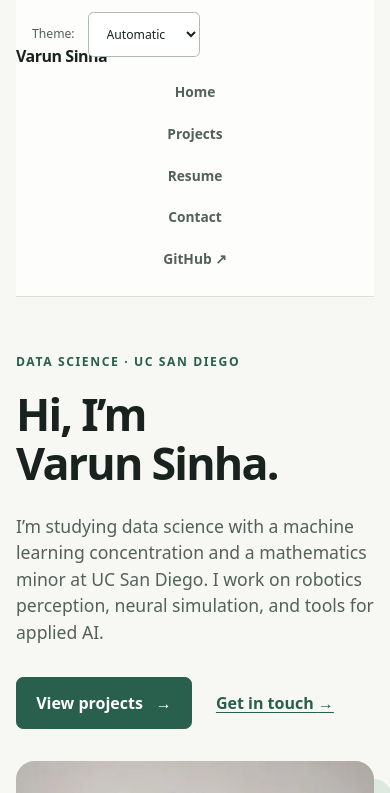
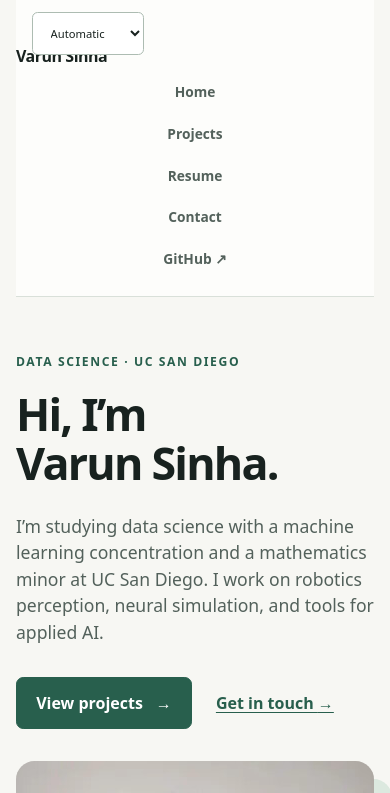
Before and after one commit to vsinha99/dsc106-lab-1, a plain HTML site: page index.html in a window 390 px wide. Shown: the top 793 px of the page. Drawn offline with Linux system fonts and the light colour scheme.

Commit message:
Integrate theme selector with navigation

```diff
--- a/style.css
+++ b/style.css
@@ -87,8 +87,10 @@
 .site-nav a { display: block; flex: 1; padding: .55rem .65rem .35rem; border-bottom: .4em solid transparent; border-radius: .3rem .3rem 0 0; color: inherit; font-size: .92rem; font-weight: 600; text-decoration: none; white-space: nowrap; }
 .site-nav a:hover { border-bottom-color: var(--color-accent); background: transparent; color: var(--accent-dark); }
 .site-nav a.current { border-bottom-color: var(--accent); color: var(--accent); }
-.color-scheme { position: absolute; top: 50%; right: 0; z-index: 1; display: flex; align-items: center; justify-content: space-between; gap: .45rem; width: 9.5rem; color: var(--muted); font: 500 .76rem/1.5 system-ui; white-space: nowrap; transform: translateY(-50%); }
-.color-scheme select { width: 6.25rem !important; max-width: 6.25rem; min-width: 0; display: inline-block; padding: .38rem .5rem; border: 1px solid var(--line); border-radius: .4rem; background: var(--surface); font: inherit; }
+.color-scheme { position: absolute; top: 50%; right: 0; z-index: 1; display: flex; align-items: center; width: 7rem; color: var(--muted); font: 500 .7rem/1.5 system-ui; white-space: nowrap; transform: translateY(-50%); }
+.color-scheme > span { position: absolute; width: 1px; height: 1px; overflow: hidden; clip: rect(0 0 0 0); white-space: nowrap; }
+.color-scheme select { width: 7rem !important; max-width: 7rem; min-width: 0; display: inline-block; border: 0; border-bottom: 2px solid var(--line); border-radius: 0; padding: .2rem 0; background: transparent; color: var(--ink); font: inherit; }
+.color-scheme select:hover, .color-scheme select:focus-visible { border-bottom-color: var(--accent); }
 
 h1, h2, h3, p { margin-top: 0; }
 h1, h2, h3, h4, h5, h6 { line-height: 1.1; text-wrap: balance; }
@@ -211,6 +213,6 @@
   .entry-date { text-align: left; }
   .skills-list div { grid-template-columns: 1fr; gap: .1rem; }
   .footer-inner { flex-direction: column; gap: .4rem; }
-  .color-scheme { top: .75rem; left: 1rem; right: auto; flex-direction: row; width: 10.5rem; align-items: center; margin: 0; transform: none; }
+  .color-scheme { top: .75rem; left: 1rem; right: auto; flex-direction: row; width: 7rem; align-items: center; margin: 0; transform: none; }
   .color-scheme select { width: 7rem !important; max-width: 7rem; }
 }
```
